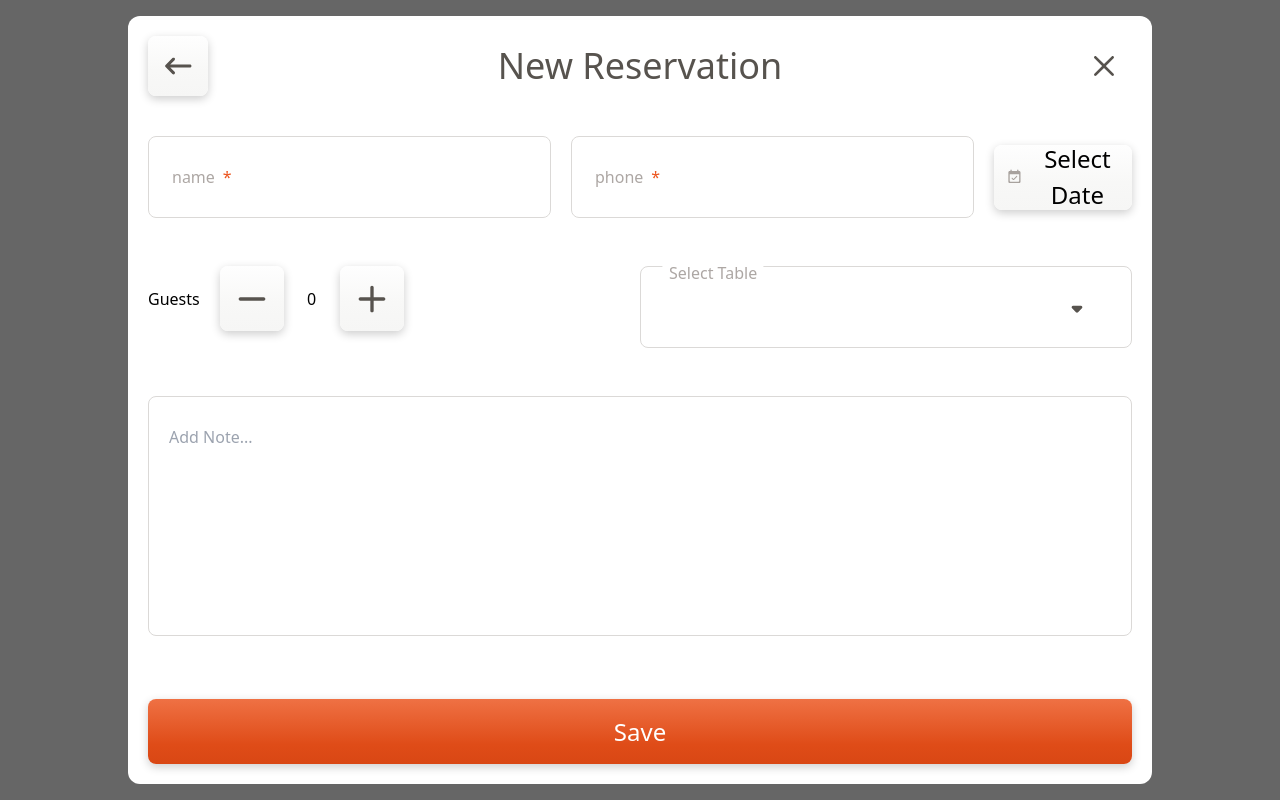
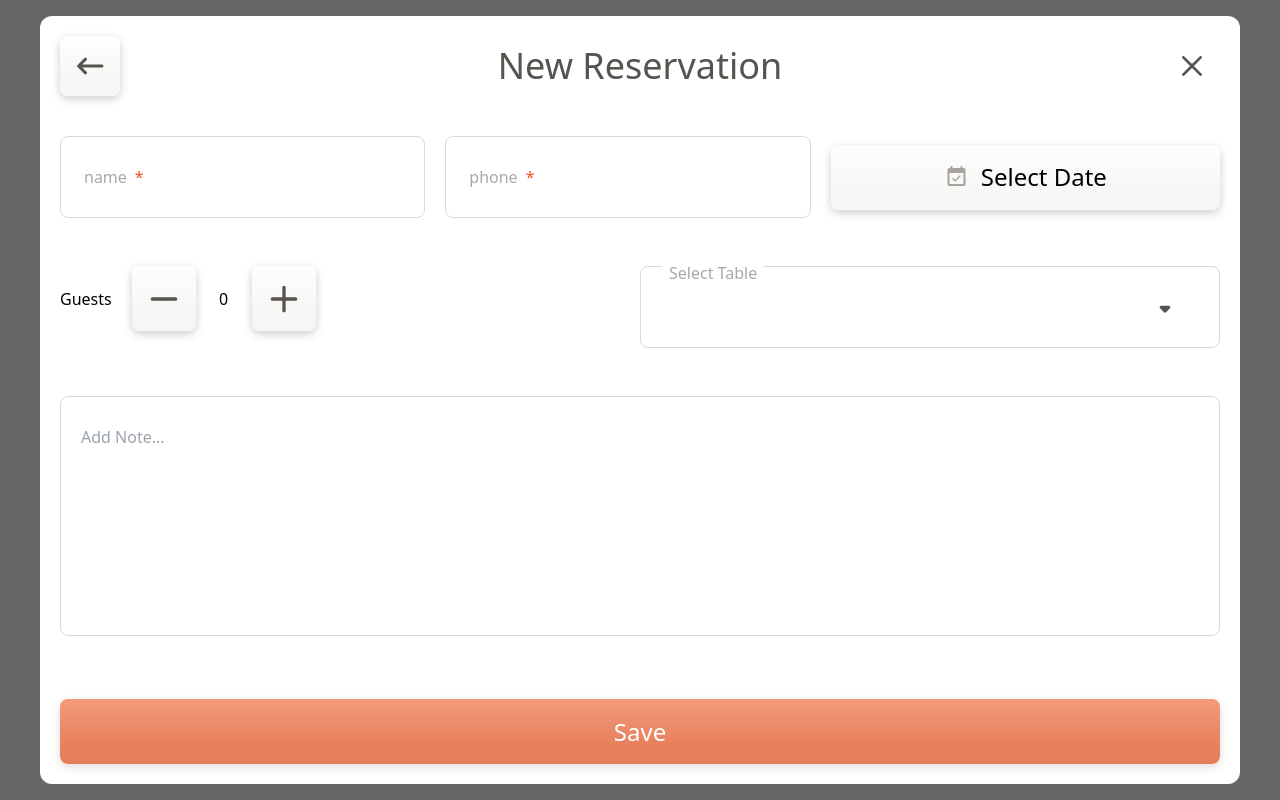
Before and after one commit to Haegnim/quiz-manage-reservations, a SvelteKit app: page /edit in a window 1280 px wide. Built offline with nearby package versions, Linux system fonts and the light colour scheme.

Commit message:
Feat : save button disabled

```diff
--- a/src/components/common/button.svelte
+++ b/src/components/common/button.svelte
@@ -3,10 +3,11 @@
 	export let type: 'button' | 'submit' = 'button';
 	export let customClass: string = '';
 	export let handleClick: (event: MouseEvent) => void = () => {};
+	export let disabled: boolean = false;
 	$: combinedClass = `${customClass} btn`;
 </script>
 
-<button on:click={handleClick} class={combinedClass} {type}>
+<button on:click={handleClick} class={combinedClass} {type} class:disabled {disabled}>
 	<slot />
 </button>
 
@@ -34,6 +35,9 @@
 		flex: 7;
 		justify-content: center;
 	}
+	.disabled {
+		opacity: 0.7;
+	}
 	.flex-1 {
 		flex: 1;
 	}
--- a/src/components/common/input.svelte
+++ b/src/components/common/input.svelte
@@ -18,7 +18,7 @@
 	}
 </script>
 
-<div class="relative flex-grow">
+<div class="relative flex-1">
 	<label
 		for={`${name}InputField`}
 		class:active={isActive}
--- a/src/components/selectDate.svelte
+++ b/src/components/selectDate.svelte
@@ -322,7 +322,7 @@
 		flex-direction: column;
 		justify-content: center;
 		align-items: center;
-		font-weight: bold;
+		/* font-weight: bold; */
 		font-size: 24px;
 	}
 
--- a/src/routes/+layout.svelte
+++ b/src/routes/+layout.svelte
@@ -3,7 +3,7 @@
 </script>
 
 <div class="w-full h-screen flex items-center justify-center bg-gray-666">
-	<div class="w-4/5 h-[96vh] bg-white rounded-xl overflow-hidden">
+	<div class="w-4/5 min-w h-[96vh] bg-white rounded-xl overflow-hidden">
 		<slot />
 	</div>
 </div>
@@ -47,19 +47,7 @@
 		background: none;
 		border: none;
 	}
-	/* .main-bg {
-		width: 100%;
-		height: 100vh;
-		background-color: #666;
-		display: flex;
-		justify-content: center;
-		align-items: center;
+	.min-w {
+		min-width: 1200px;
 	}
-	.main-box {
-		width: 80%;
-		height: 96vh;
-		background-color: #ffffff;
-		border-radius: 16px;
-		overflow: hidden;
-	} */
 </style>
--- a/src/routes/edit/+page.svelte
+++ b/src/routes/edit/+page.svelte
@@ -11,14 +11,24 @@
 	import { v4 as uuidv4 } from 'uuid';
 
 	let type: 'button' | 'submit' = 'submit';
-	let mathClass = 'flex-1';
-	let customClass = 'flex-1 bg-orange';
+
 	let nameInputValue: string = '';
 	let phoneInputValue: string = '';
 	let selectOption: { table: number; floor: number }[] = [];
 	let noteTextAreaValue: string = '';
 	let count = 0;
 	let date: string = '';
+	let disabled: boolean = false;
+	$: disabled =
+		nameInputValue === '' && phoneInputValue === '' && count === 0 && date === '' ? true : false;
+	const disabledHandler = () => {
+		if (nameInputValue === '' && phoneInputValue === '' && count === 0 && date === '') {
+			disabled = true;
+		} else {
+			disabled = false;
+		}
+	};
+
 	const MIN_GUESTS = 0;
 	const MAX_GUESTS = 8;
 	let handlePlusClick = () => {
@@ -32,6 +42,7 @@
 		}
 	};
 	const index = uuidv4();
+
 	const formatPhoneNumber = (event: Event) => {
 		const target = event.target as HTMLInputElement;
 		let value = target.value.replace(/\D/g, '');
@@ -46,6 +57,7 @@
 			phoneInputValue = value;
 		}
 	};
+
 	let handleSubmit = async (event: SubmitEvent) => {
 		event.preventDefault();
 		if (nameInputValue === '') {
@@ -70,8 +82,6 @@
 		addReserve(data);
 		await goto('/');
 	};
-
-	console.log(nameInputValue);
 </script>
 
 <form
@@ -108,7 +118,7 @@
 	</div>
 
 	<div class="flex justify-between items-center gap-5 w-full px-5">
-		<Button customClass="bg-gradient-orange flex-1" {type}>Save</Button>
+		<Button customClass="bg-gradient-orange flex-1" {type} {disabled}>Save</Button>
 	</div>
 </form>
 
```
